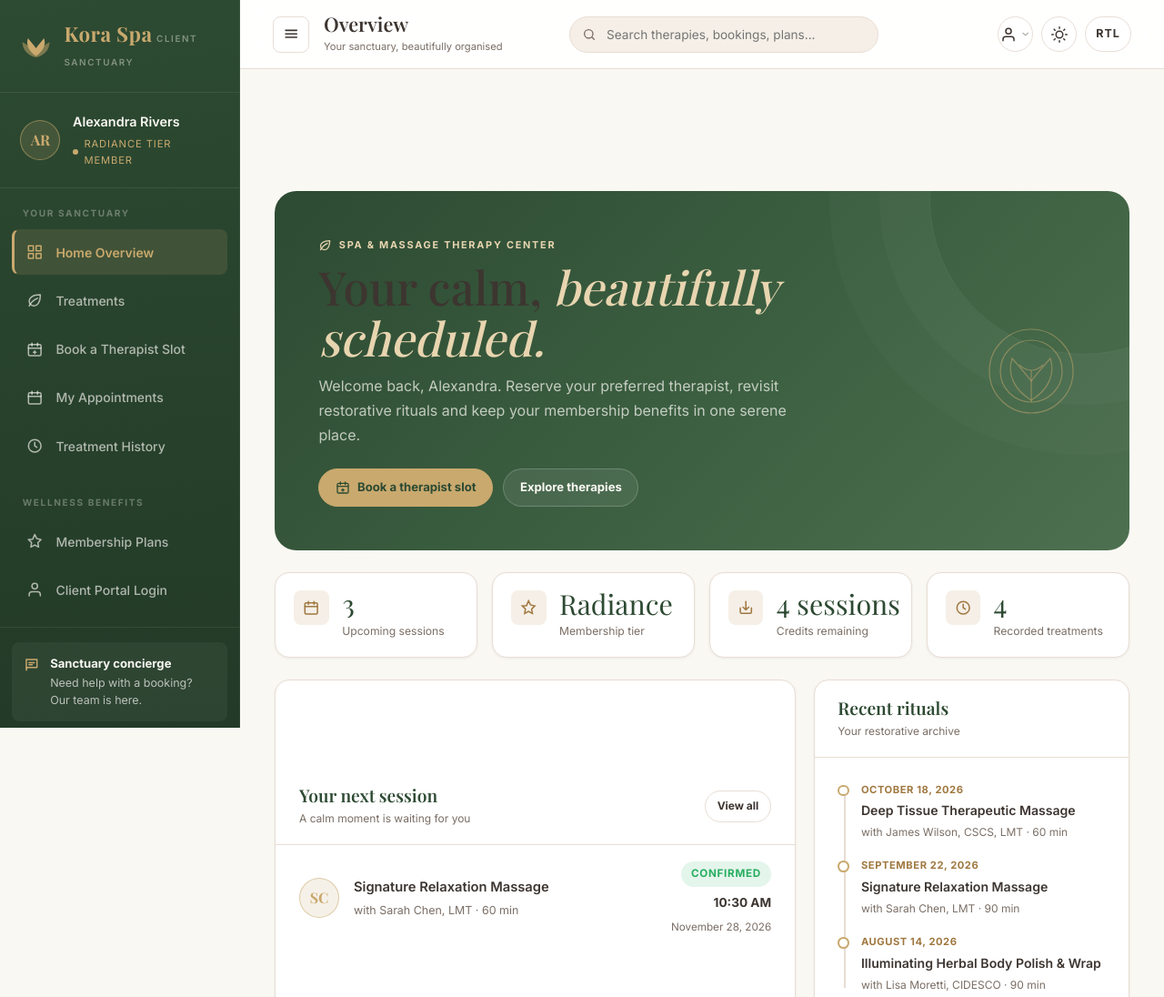
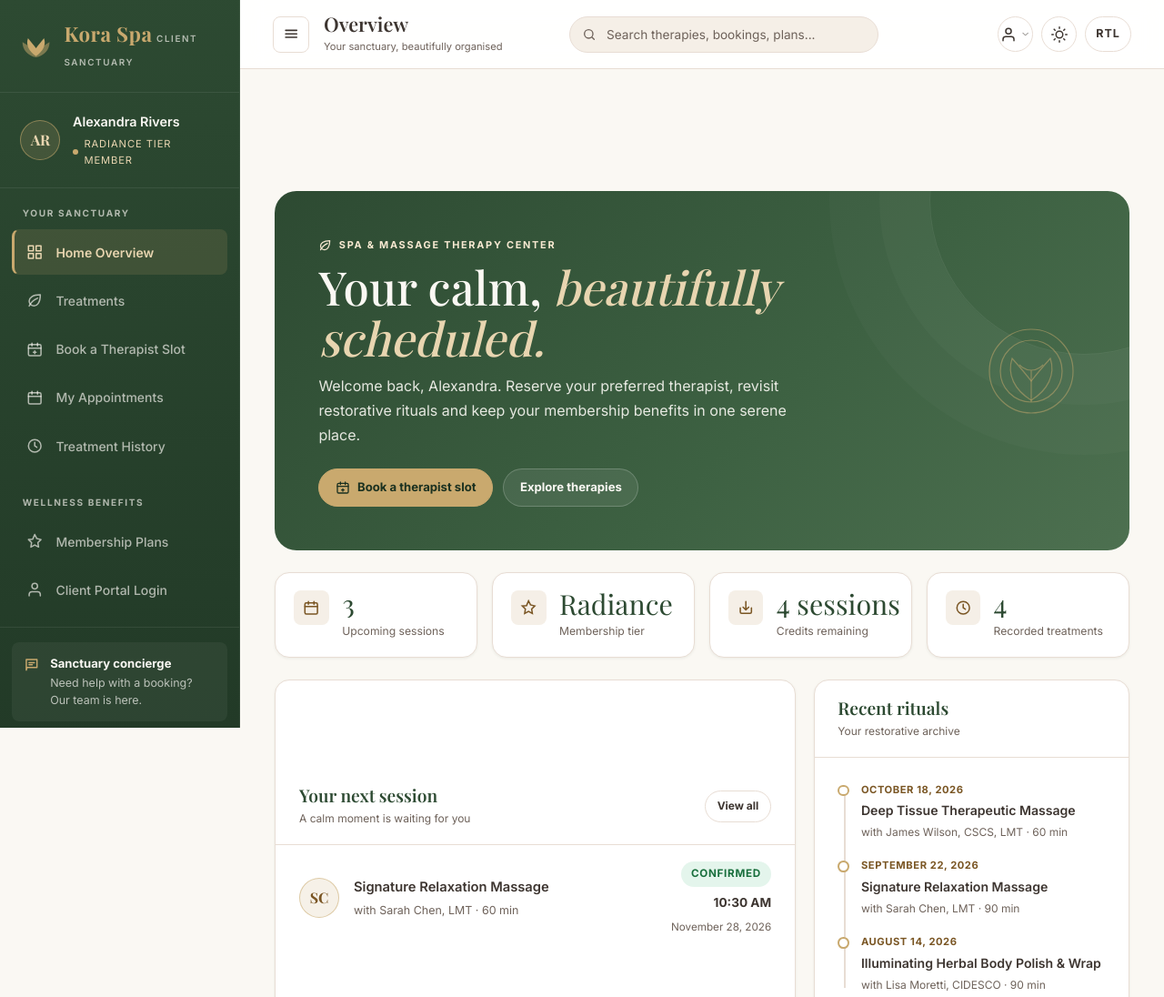
Before and after one commit to MR-CodersHub/KoraSpa, a plain HTML site: page pages/dashboard.html in a window 1280 px wide. Shown: the top 1096 px of the page at 91% size. Drawn offline with nearby package versions, Linux system fonts and the light colour scheme; a web font is replaced by a local one.

Commit message:
Fix light theme dashboard contrast

```diff
--- a/css/portals.css
+++ b/css/portals.css
@@ -9,6 +9,16 @@
 }
 
 [hidden] { display: none !important; }
+
+/* Light-theme portal contrast tokens — dark theme keeps the shared palette. */
+[data-theme="light"] body[data-portal] {
+  --color-champagne-dark: #7A5624;
+  --color-text-muted: #6E625A;
+  --color-success: #196F3D;
+  --portal-btn-ink: #1B3120;
+  --portal-hero-kicker: #F8EAD2;
+  --portal-warning-ink: #8A5A00;
+}
 
 /* ── Shell ────────────────────────────────────────────────── */
 .portal-shell {
@@ -90,7 +100,7 @@
   font-weight: 600;
   letter-spacing: 0.16em;
   text-transform: uppercase;
-  color: rgba(250, 248, 243, 0.42);
+  color: rgba(250, 248, 243, 0.66);
   margin-top: 0.3rem;
 }
 
@@ -111,12 +121,13 @@
   border-radius: var(--radius-circle);
   background: rgba(201, 169, 110, 0.16);
   border: 1.5px solid rgba(201, 169, 110, 0.55);
-  color: var(--color-champagne);
+  color: var(--color-champagne-dark);
   font-family: var(--font-serif);
   font-size: 1rem;
   font-weight: 700;
   flex-shrink: 0;
 }
+.portal-profile .portal-avatar { color: var(--color-champagne-light); }
 .portal-profile-meta { min-width: 0; }
 .portal-profile-name {
   font-size: 0.9rem;
@@ -133,7 +144,7 @@
   font-size: 0.7rem;
   letter-spacing: 0.08em;
   text-transform: uppercase;
-  color: var(--color-champagne);
+  color: var(--color-champagne-light);
   margin-top: 0.2rem;
 }
 .portal-profile-tier::before {
@@ -158,7 +169,7 @@
   font-weight: 700;
   letter-spacing: 0.16em;
   text-transform: uppercase;
-  color: rgba(250, 248, 243, 0.32);
+  color: rgba(250, 248, 243, 0.65);
   padding: 0.9rem 0.75rem 0.4rem;
 }
 .side-nav-label:first-child { padding-top: 0.2rem; }
@@ -188,7 +199,7 @@
 .side-nav-item.active {
   background: rgba(201, 169, 110, 0.15);
   border-inline-start-color: var(--color-champagne);
-  color: var(--color-champagne);
+  color: var(--color-champagne-light);
   font-weight: 600;
 }
 .side-nav-spacer { height: 0.5rem; }
@@ -222,7 +233,7 @@
   border-radius: var(--radius-md);
   border: 1px solid rgba(255, 255, 255, 0.1);
   background: none;
-  color: rgba(250, 248, 243, 0.55);
+  color: rgba(250, 248, 243, 0.65);
   font-family: var(--font-sans);
   font-size: 0.85rem;
   cursor: pointer;
@@ -296,6 +307,7 @@
   outline: none;
   transition: border-color var(--transition-fast), box-shadow var(--transition-fast), background var(--transition-fast);
 }
+.portal-search input::placeholder { color: var(--color-text-muted); opacity: 1; }
 .portal-search input:focus {
   border-color: var(--color-champagne);
   background: var(--color-white);
@@ -384,7 +396,7 @@
   border-radius: var(--radius-pill);
   border: 1.5px solid var(--color-champagne);
   background: var(--color-champagne);
-  color: var(--color-forest);
+  color: var(--portal-btn-ink, var(--color-forest));
   font-family: var(--font-sans);
   font-size: 0.82rem;
   font-weight: 700;
@@ -432,7 +444,7 @@
 .portal-chip.active {
   background: var(--color-forest);
   border-color: var(--color-forest);
-  color: var(--color-champagne);
+  color: var(--color-champagne-light);
 }
 .portal-badge {
   display: inline-flex;
@@ -449,7 +461,7 @@
 .portal-badge.confirmed, .portal-badge.completed, .portal-badge.active {
   color: var(--color-success); background: rgba(39, 174, 96, 0.12);
 }
-.portal-badge.pending { color: #B97B10; background: rgba(243, 156, 18, 0.14); }
+.portal-badge.pending { color: var(--portal-warning-ink, #8A5A00); background: rgba(243, 156, 18, 0.14); }
 .portal-badge.cancelled { color: var(--color-error); background: rgba(192, 57, 43, 0.1); }
 .portal-badge.neutral { color: var(--color-text-muted); background: var(--color-beige); }
 
@@ -519,22 +531,24 @@
   pointer-events: none;
 }
 .portal-hero-copy { position: relative; z-index: 1; max-width: 620px; }
-.portal-hero .portal-kicker { color: var(--color-champagne-light); }
+.portal-hero .portal-kicker { color: var(--portal-hero-kicker, var(--color-champagne-light)); }
 .portal-hero h2 {
   font-family: var(--font-serif);
   font-size: clamp(1.9rem, 4vw, 3.2rem);
   line-height: 1.1;
   margin: 0 0 0.7rem;
   font-weight: 500;
+  color: var(--color-ivory);
 }
 .portal-hero h2 em { color: var(--color-champagne-light); font-style: italic; }
-.portal-hero p { color: rgba(250, 248, 243, 0.72); line-height: 1.7; margin: 0 0 1.4rem; max-width: 540px; }
+.portal-hero p { color: rgba(250, 248, 243, 0.9); line-height: 1.7; margin: 0 0 1.4rem; max-width: 540px; }
 .portal-hero-actions { display: flex; gap: 0.7rem; flex-wrap: wrap; }
 .portal-hero .portal-btn.secondary {
   background: rgba(255, 255, 255, 0.08);
   border-color: rgba(255, 255, 255, 0.2);
   color: var(--color-ivory);
 }
+[data-current-plan-name] { color: var(--color-ivory); }
 .portal-hero-mark {
   position: relative;
   z-index: 1;
@@ -692,8 +706,8 @@
   font-size: 0.72rem;
   flex-shrink: 0;
 }
-.book-progress-step.active { background: var(--color-forest); color: var(--color-champagne); }
-.book-progress-step.active span { background: var(--color-champagne); color: var(--color-forest); }
+.book-progress-step.active { background: var(--color-forest); color: var(--color-champagne-light); }
+.book-progress-step.active span { background: var(--color-champagne); color: var(--portal-btn-ink, var(--color-forest)); }
 .book-progress-step.done { color: var(--color-success); }
 
 .pick-grid { display: grid; grid-template-columns: repeat(3, minmax(0, 1fr)); gap: 0.9rem; }
--- a/pages/dashboard.html
+++ b/pages/dashboard.html
@@ -351,7 +351,7 @@
               <div>
                 <div class="portal-kicker" style="color:var(--color-champagne-light)">Your active plan</div>
                 <h3 style="font-family:var(--font-serif);font-size:1.8rem;margin:0" data-current-plan-name>Radiance Tier</h3>
-                <p style="color:rgba(250,248,243,0.72);margin:0.4rem 0 0" data-current-plan-price>$219 / month</p>
+                <p style="color:rgba(250,248,243,0.9);margin:0.4rem 0 0" data-current-plan-price>$219 / month</p>
               </div>
               <span class="portal-badge confirmed" style="background:rgba(201,169,110,0.2);color:var(--color-champagne-light)">Active plan</span>
             </div>
```
